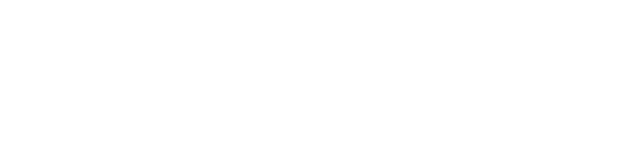
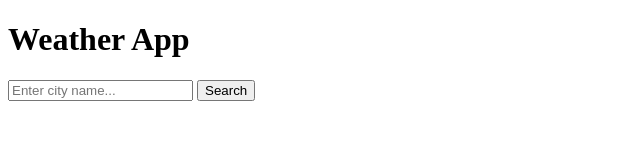
Before and after one commit to johnalpha74/weather-app, a plain HTML site: page index.html in a window 1280 px wide. Shown: the whole page, without its empty margins (0-640 px from the left). Drawn offline with Linux system fonts and the light colour scheme.

Commit message:
FEATURE added more structure

```diff
--- a/index.html
+++ b/index.html
@@ -8,7 +8,17 @@
     <title>Weather App</title>
 </head>
 <body>
-
+    <div class="container">
+        <h1>Weather App</h1>
+        <div class="search">
+            <input type="text" id="city-input" placeholder="Enter city name...">
+            <button id="search-btn">Search</button>
+        </div>
+        <div class="weather-info">
+            <!-- Weather data will be displayed here -->
+            <div id="weather-output"></div>
+        </div>
+    </div>
     <script src="script.js"></script>
 </body>
 </html>
```
